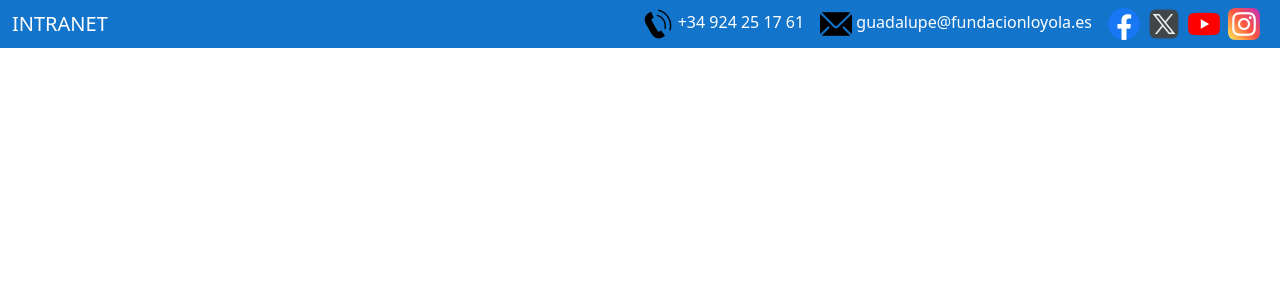
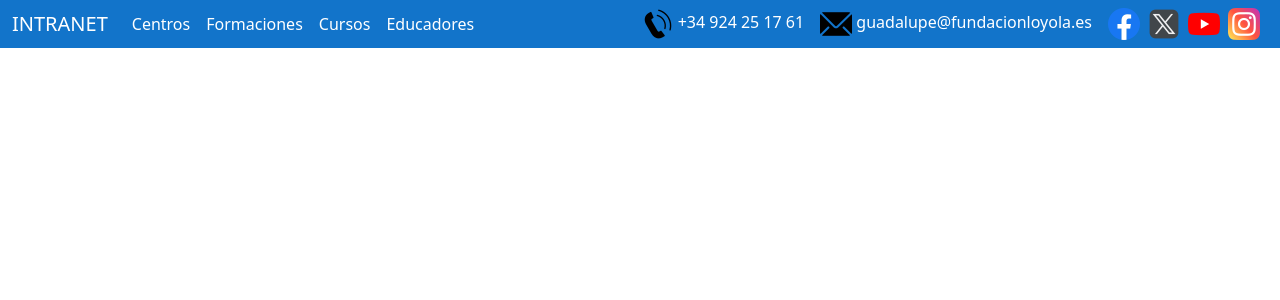
Before and after one commit to levijcdfEVG/TFG_DEMO, an Angular app: page / in a window 1280 px wide. Shown: the top 300 px of the page. Built offline with nearby package versions, Linux system fonts and the light colour scheme.

Commit message:
Se han añadido las entradas a la barra de navegación

```diff
--- a/src/app/app-routing.module.ts
+++ b/src/app/app-routing.module.ts
@@ -1,7 +1,13 @@
 import { NgModule } from '@angular/core';
 import { RouterModule, Routes } from '@angular/router';
+import {InfoCentroComponent} from "./components/dashboard/info-centro/info-centro.component";
 
-const routes: Routes = [];
+const routes: Routes = [
+  {
+    path: "info-centros",
+    component: InfoCentroComponent
+  }
+];
 
 @NgModule({
   imports: [RouterModule.forRoot(routes)],
--- a/src/app/app.component.html
+++ b/src/app/app.component.html
@@ -1 +1,2 @@
 <app-header></app-header>
+<router-outlet></router-outlet>
--- a/src/app/app.module.ts
+++ b/src/app/app.module.ts
@@ -4,7 +4,7 @@ import { BrowserModule } from '@angular/platform-browser';
 import { AppRoutingModule } from './app-routing.module';
 import { AppComponent } from './app.component';
 import { TemplateComponent } from './components/template/template.component';
-import { HeaderComponent } from './components/header/header.component';
+import { HeaderComponent } from './components/shared/header/header.component';
 import { InfoCentroComponent } from './components/dashboard/info-centro/info-centro.component';
 
 @NgModule({
--- a/src/app/components/header/header.component.html
+++ /dev/null
@@ -1,31 +0,0 @@
-<nav class="navbar bg-body-tertiary py-1">
-    <div class="container-fluid d-flex justify-content-between align-items-center">
-      <!-- Logo o título -->
-      <a class="navbar-brand" routerLink="/">INTRANET</a>
-        <!-- Enlaces de texto e íconos -->
-      <div class="d-flex align-items-center">
-        <!-- Enlaces de texto -->
-        <a class="nav-link me-3" href="#">
-            <img src="../../../assets/iconos/telefono.png" alt="Teléfono" >
-            +34 924 25 17 61
-        </a>
-        <a class="nav-link me-3" href="#">
-            <img src="../../../assets/iconos/correo.png" alt="Correo" >
-            guadalupe&#64;fundacionloyola.es
-        </a>
-        <!-- Íconos -->
-        <a class="nav-link me-2" href="#">
-            <img src="../../../assets/iconos/facebook.png" alt="Facebook" >
-          </a>
-        <a class="nav-link me-2" href="#">
-            <img src="../../../assets/iconos/twitter.png" alt="X" >
-        </a>
-        <a class="nav-link me-2" href="#">
-            <img src="../../../assets/iconos/youtube.png" alt="YouTube" >
-        </a>
-        <a class="nav-link me-2" href="#">
-            <img src="../../../assets/iconos/instagram.png" alt="Instagram" >
-        </a>
-      </div>
-    </div>
-  </nav>
--- /dev/null
+++ b/src/app/components/shared/header/header.component.html
@@ -0,0 +1,45 @@
+<nav class="navbar bg-body-tertiary py-1">
+    <div class="container-fluid d-flex justify-content-between align-items-center">
+      <!-- Logo o título -->
+      <a class="navbar-brand" routerLink="/">INTRANET</a>
+      <ul class="navbar-nav me-auto mb-2 mb-lg-0 d-flex flex-row justify-content-between">
+        <li class="nav-item mx-2">
+          <a class="nav-link text-white fs-6" routerLink="/info-centros" routerLinkActive="fs-5 fw-bold">Centros</a>
+        </li>
+        <li class="nav-item mx-2">
+          <a class="nav-link text-white fs-6" routerLink="/info-formaciones" routerLinkActive="fs-5 fw-bold">Formaciones</a>
+        </li>
+        <li class="nav-item mx-2">
+          <a class="nav-link text-white fs-6" routerLink="/info-cursos" routerLinkActive="fs-5 fw-bold">Cursos</a>
+        </li>
+        <li class="nav-item mx-2">
+          <a class="nav-link text-white fs-6" routerLink="/info-educadores" routerLinkActive="fs-5 fw-bold">Educadores</a>
+        </li>
+      </ul>
+      <!-- Enlaces de texto e íconos -->
+      <div class="d-flex align-items-center">
+        <!-- Enlaces de texto -->
+        <a class="nav-link me-3" href="#">
+            <img src="../../../../assets/iconos/telefono.png" alt="Teléfono" >
+            +34 924 25 17 61
+        </a>
+        <a class="nav-link me-3" href="#">
+            <img src="../../../../assets/iconos/correo.png" alt="Correo" >
+            guadalupe&#64;fundacionloyola.es
+        </a>
+        <!-- Íconos -->
+        <a class="nav-link me-2" href="#">
+            <img src="../../../../assets/iconos/facebook.png" alt="Facebook" >
+          </a>
+        <a class="nav-link me-2" href="#">
+            <img src="../../../../assets/iconos/twitter.png" alt="X" >
+        </a>
+        <a class="nav-link me-2" href="#">
+            <img src="../../../../assets/iconos/youtube.png" alt="YouTube" >
+        </a>
+        <a class="nav-link me-2" href="#">
+            <img src="../../../../assets/iconos/instagram.png" alt="Instagram" >
+        </a>
+      </div>
+    </div>
+  </nav>
```
Also changed, not shown: src/app/components/shared/header/header.component.css (renamed from src/app/components/header/header.component.css), src/app/components/shared/header/header.component.ts (renamed from src/app/components/header/header.component.ts), 2 other files (tests, documents, lock files or other folders).
